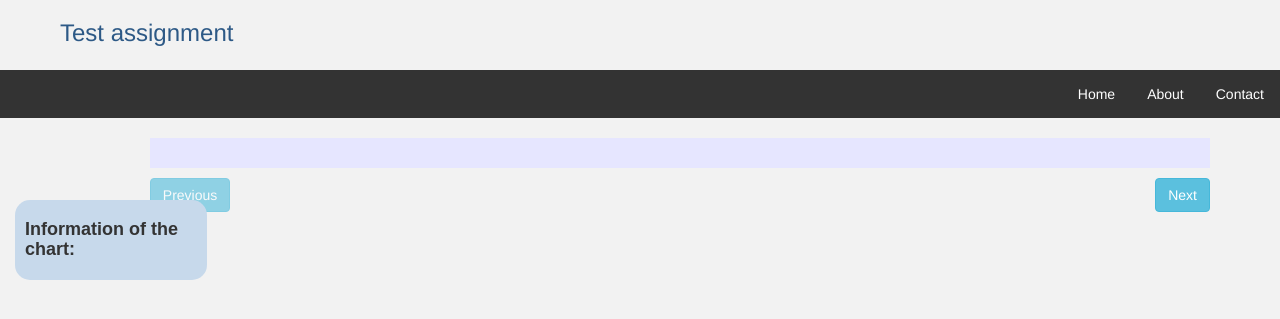
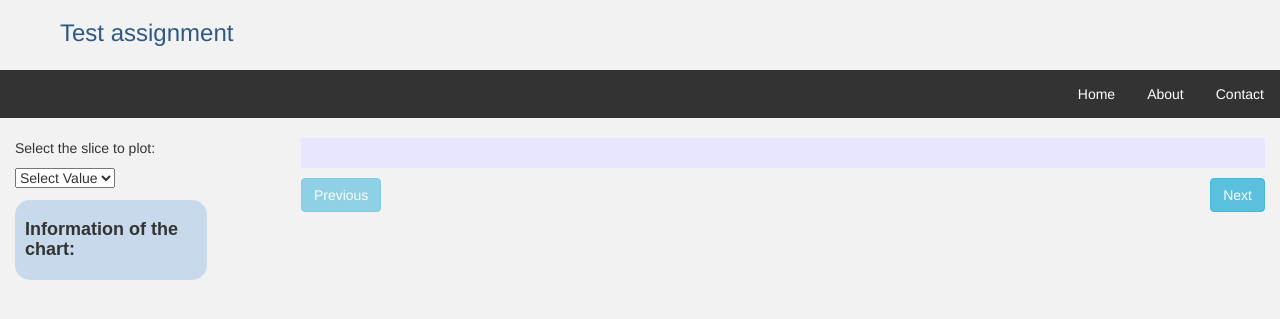
Before and after one commit to Srikar-Nomula/test_project, a Flask app: template templates/Home.html in a window 1280 px wide. Shown: the top 319 px of the page. Run offline with Flask 2, Linux system fonts and the light colour scheme; the template is opened without the code that fills it, so the values that code supplies are empty; parts of the project's set-up code (start-up, migrations or seed data) failed here and were passed over; some libraries are stand-ins or nearby versions.

Commit message:
Add files via upload

```diff
--- a/templates/Home.html
+++ b/templates/Home.html
@@ -9,7 +9,7 @@
     <link rel="stylesheet" href="../static/styles.css">
     <meta name="viewport" content="width=device-width, initial-scale=1">
 </head>
-<body>
+<div>
     <script src="https://code.highcharts.com/highcharts.js"></script>
     <script src="https://code.highcharts.com/modules/exporting.js"></script>
     <script src="https://code.highcharts.com/modules/export-data.js"></script>
@@ -25,22 +25,27 @@
         <li><a href="#Info">About</a></li>
         <li><a href="#home">Home</a></li>
     </ul>
-<div class="blockouter">
-    <div class="container pt-3 bg-gradient-dark">
 
+    <div class="container-fluid pt-3 bg-gradient-dark">
+        <div class="row">
+            <div class="col-sm-2">
+                <br>
+                <p> Select the slice to plot:</p>
+                <select id="slicelist">
+                    <option value= "select value">Select Value</option>
+                </select><br><br>
                 <div id="info" class="sidenav">
-            <h4> <strong>Information of the chart:</strong> </h4>
-            <div id="linfo">
+                    <h4><strong>Information of the chart:</strong></h4>
+
                     <p id="fattr"></p>
                     <p id="secattr"></p>
                     <p id="slice_size"></p>
-            </div>
-            <div id="rinfo">
                     <p id="score"></p>
                     <p id="slice"></p>
                 </div>
+
             </div>
-
+            <div class="col-sm-10">
                 <div id="block">
                     <h3 id="title"></h3>
                     <figure class="highcharts-figure">
@@ -48,52 +53,79 @@
                         </div>
                         <div id="btngroup">
                             <button type="button" id="previous" class="btn btn-info">Previous</button>
-                <button type="button" id="next" class="btn btn-info pull-right">Next</button><br>
+                            <button type="button" id="next" class="btn btn-info pull-right">Next</button>
+                            <br>
                         </div>
                         <br>
                     </figure>
                 </div>
+            </div>
+        </div>
         <script>
         var chartdata= {{ data|tojson }};
 
+
+
+
+
         </script>
         <script type="text/javascript" src="{{url_for('static', filename='charts.js')}}"></script>
-
     </div>
 </div>
 <script>
     if(index == 0 ){
         $('#previous').addClass('disabled');
         }
+
     document.getElementById("previous").onclick = function(){
+    $('select').prop('selectedIndex',0);
+    console.log(index);
+        if(index >0 )
+        {  index= parseInt(index) -1;
 
-
-       if(index < 0 ){
+            plotbar(index);
+             console.log(index);
+        }
+        if(index < 1){
              $('#previous').addClass('disabled');
-        }
-        else{
-            index= index -1;
-            $('#previous').removeClass('disabled');
-            plotbar(index);
              }
         if(index+1 != chartdata.length){
             $('#next').removeClass('disabled');
         }
-            console.log(index);
-};
+}
 document.getElementById("next").onclick = function(){
-
-    if(index ==  no_charts-1){
+    $('select').prop('selectedIndex',0);
+    if(parseInt(index) + 2 >=  no_charts){
+        console.log("next index..."+index);
         $('#next').addClass('disabled');
+        $('#previous').addClass('disabled');
     }
-    index = index+1;
-    console.log(index);
+    if(index < no_charts){
+    index = parseInt(index) + 1;
     plotbar(index);
       if(index > 0 ){
             $('#previous').removeClass('disabled');
         }
+    }
+    }
+document.getElementById("slicelist").onclick = function(){
+        var val = document.getElementById("slicelist");
+        var chartval = val.options[val.selectedIndex].value;
+        index = chartval;
+        console.log("list" + index);
+        if(parseInt(index) +1 == no_charts){
+                $('#next').addClass('disabled');
+                $('#previous').removeClass('disabled');
+            }else if (index == 0){
+                 $('#previous').addClass('disabled');
+                $('#next').removeClass('disabled');
+            }
+            else{
+        plotbar(index);
+        }
+    }
 
-    };
+
 
 
 
```
Lines whose indentation alone changed are shown as unchanged.
